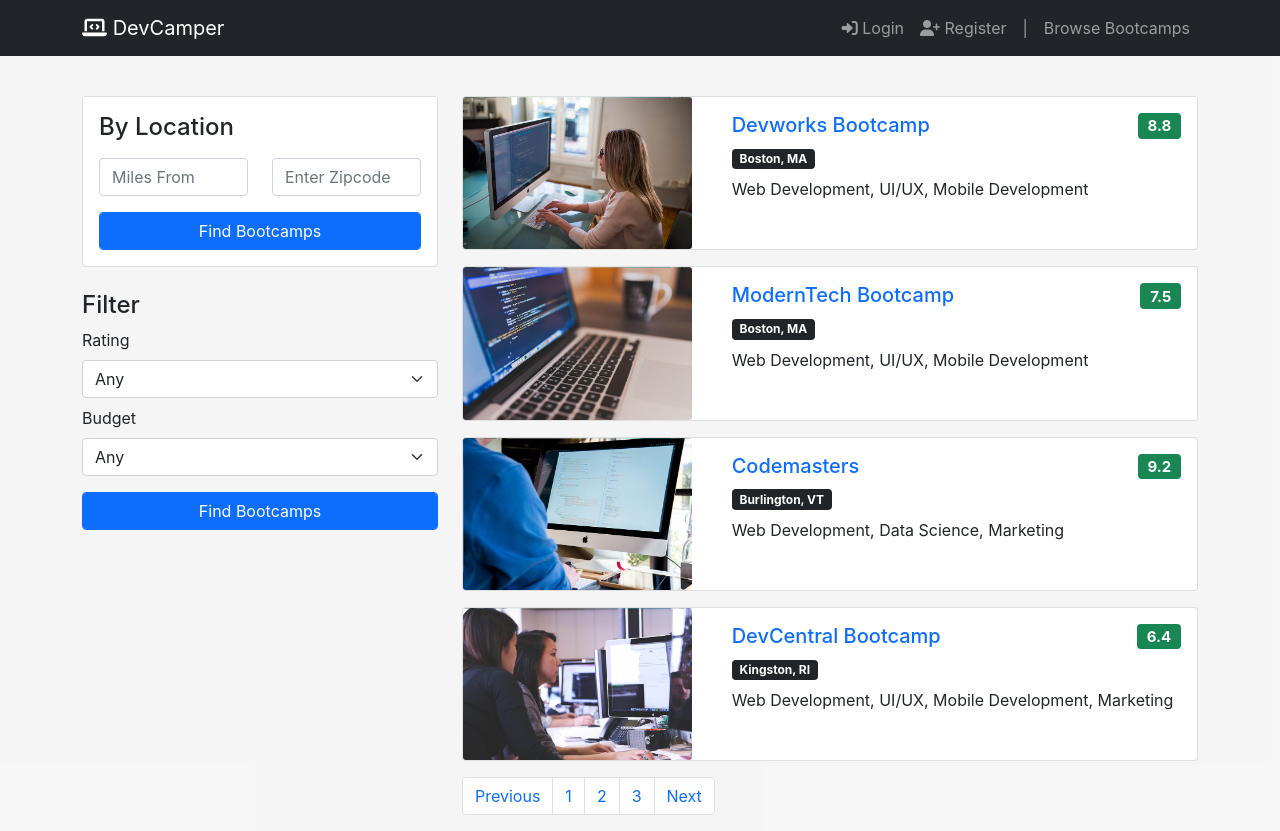
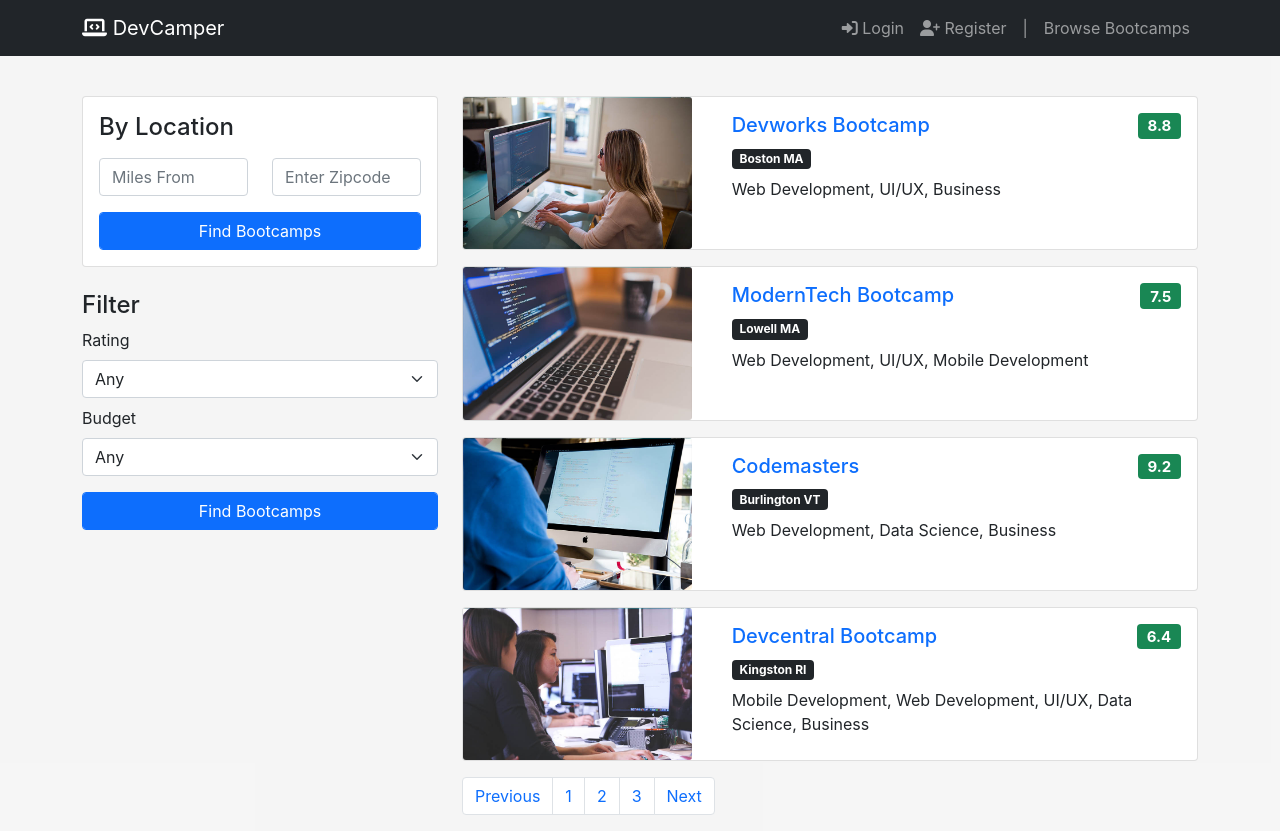
Before and after one commit to sholabioku/devcamper-api, a React (Create React App) app in the folder frontend/: page /bootcamps in a window 1280 px wide. Built offline with nearby package versions, Linux system fonts and the light colour scheme.

Commit message:
Map through the bootcamps

```diff
--- a/frontend/src/data.js
+++ b/frontend/src/data.js
@@ -6,11 +6,14 @@ const data = {
       name: 'Devworks Bootcamp',
       description:
         'Devworks is a full stack JavaScript Bootcamp located in the heart of Boston that focuses on the technologies you need to get a high paying job as a web developer',
+      rating: '8.8',
+      image: '/images/image_1.jpg',
       website: 'https://devworks.com',
       phone: '(111) 111-1111',
       email: 'enroll@devworks.com',
       address: '233 Bay State Rd Boston MA 02215',
-      careers: ['Web Development', 'UI/UX', 'Business'],
+      city: 'Boston MA',
+      careers: 'Web Development, UI/UX, Business',
       housing: true,
       jobAssistance: true,
       jobGuarantee: false,
@@ -22,11 +25,14 @@ const data = {
       name: 'ModernTech Bootcamp',
       description:
         'ModernTech has one goal, and that is to make you a rockstar developer and/or designer with a six figure salary. We teach both development and UI/UX',
+      rating: '7.5',
+      image: '/images/image_2.jpg',
       website: 'https://moderntech.com',
       phone: '(222) 222-2222',
       email: 'enroll@moderntech.com',
       address: '220 Pawtucket St, Lowell, MA 01854',
-      careers: ['Web Development', 'UI/UX', 'Mobile Development'],
+      city: 'Lowell MA',
+      careers: 'Web Development, UI/UX, Mobile Development',
       housing: false,
       jobAssistance: true,
       jobGuarantee: false,
@@ -38,11 +44,14 @@ const data = {
       name: 'Codemasters',
       description:
         'Is coding your passion? Codemasters will give you the skills and the tools to become the best developer possible. We specialize in full stack web development and data science',
+      rating: '9.2',
+      image: '/images/image_3.jpg',
       website: 'https://codemasters.com',
       phone: '(333) 333-3333',
       email: 'enroll@codemasters.com',
       address: '85 South Prospect Street Burlington VT 05405',
-      careers: ['Web Development', 'Data Science', 'Business'],
+      city: 'Burlington VT',
+      careers: 'Web Development, Data Science, Business',
       housing: false,
       jobAssistance: false,
       jobGuarantee: false,
@@ -54,16 +63,15 @@ const data = {
       name: 'Devcentral Bootcamp',
       description:
         'Is coding your passion? Codemasters will give you the skills and the tools to become the best developer possible. We specialize in front end and full stack web development',
+      rating: '6.4',
+      image: '/images/image_4.jpg',
       website: 'https://devcentral.com',
       phone: '(444) 444-4444',
       email: 'enroll@devcentral.com',
       address: '45 Upper College Rd Kingston RI 02881',
-      careers: [
-        'Mobile Development',
-        'Web Development',
-        'Data Science',
-        'Business',
-      ],
+      city: 'Kingston RI',
+      careers:
+        'Mobile Development, Web Development, UI/UX, Data Science, Business',
       housing: false,
       jobAssistance: true,
       jobGuarantee: true,
--- a/frontend/src/pages/bootcamps/Bootcamps.jsx
+++ b/frontend/src/pages/bootcamps/Bootcamps.jsx
@@ -3,6 +3,7 @@ import { Badge, Card, Col, Container, Form, Row } from 'react-bootstrap';
 import { Link } from 'react-router-dom';
 
 import Pagination from '../../components/Pagination';
+import data from '../../data';
 import './bootcamps.css';
 
 const Bootcamps = () => {
@@ -51,10 +52,11 @@ const Bootcamps = () => {
             <Form>
               <Form.Group>
                 <Form.Label> Rating</Form.Label>
-                <Form.Select className="custom-select mb-2">
-                  <option value="any" selected>
-                    Any
-                  </option>
+                <Form.Select
+                  aria-label="Default select example"
+                  className="custom-select mb-2"
+                >
+                  <option>Any</option>
                   <option value="9">9+</option>
                   <option value="8">8+</option>
                   <option value="7">7+</option>
@@ -69,10 +71,11 @@ const Bootcamps = () => {
               {/* Budget */}
               <Form.Group className="mb-3">
                 <Form.Label> Budget</Form.Label>
-                <Form.Select className="mb-2">
-                  <option value="any" selected>
-                    Any
-                  </option>
+                <Form.Select
+                  aria-label="Default select example"
+                  className="mb-2"
+                >
+                  <option>Any</option>
                   <option value="20000">$20,000</option>
                   <option value="15000">$15,000</option>
                   <option value="10000">$10,000</option>
@@ -93,123 +96,35 @@ const Bootcamps = () => {
           </Col>
           {/* Main Col */}
           <Col md={8}>
-            {/* Bootcamps */}
-            <Card className="mb-3">
+            {data.bootcamps.map((bootcamp) => (
+              <Card className="mb-3" key={bootcamp._id}>
                 <Row className="no-gutters">
                   <Col md={4}>
                     <img
-                    src="/images/image_1.jpg"
+                      src={bootcamp.image}
                       className="card-img"
-                    alt="..."
+                      alt={bootcamp.name}
                     />
                   </Col>
                   <Col md={8}>
                     <Card.Body>
                       <Card.Title>
                         <Link style={{ textDecoration: 'none' }} to="/bootcamp">
-                        Devworks Bootcamp
+                          {bootcamp.name}
                           <Badge bg="success" className="float-end">
-                          8.8
+                            {bootcamp.rating}
                           </Badge>
                         </Link>
                       </Card.Title>
                       <Badge className="mb-2" bg="dark">
-                      Boston, MA
+                        {bootcamp.city}
                       </Badge>
-                    <Card.Text>
-                      Web Development, UI/UX, Mobile Development
-                    </Card.Text>
+                      <Card.Text>{bootcamp.careers}</Card.Text>
                     </Card.Body>
                   </Col>
                 </Row>
               </Card>
-            <Card className="mb-3">
-              <Row className="no-gutters">
-                <Col md={4}>
-                  <img
-                    src="/images/image_2.jpg"
-                    className="card-img"
-                    alt="..."
-                  />
-                </Col>
-                <Col md={8}>
-                  <Card.Body>
-                    <Card.Title>
-                      <Link style={{ textDecoration: 'none' }} to="/bootcamp">
-                        ModernTech Bootcamp
-                        <Badge bg="success" className="float-end">
-                          7.5
-                        </Badge>
-                      </Link>
-                    </Card.Title>
-                    <Badge className="mb-2" bg="dark">
-                      Boston, MA
-                    </Badge>
-                    <Card.Text>
-                      Web Development, UI/UX, Mobile Development
-                    </Card.Text>
-                  </Card.Body>
-                </Col>
-              </Row>
-            </Card>
-            <Card className="mb-3">
-              <Row className="no-gutters">
-                <Col md={4}>
-                  <img
-                    src="/images/image_3.jpg"
-                    className="card-img"
-                    alt="..."
-                  />
-                </Col>
-                <Col md={8}>
-                  <Card.Body>
-                    <Card.Title>
-                      <Link style={{ textDecoration: 'none' }} to="/bootcamp">
-                        Codemasters
-                        <Badge bg="success" className="float-end">
-                          9.2
-                        </Badge>
-                      </Link>
-                    </Card.Title>
-                    <Badge className="mb-2" bg="dark">
-                      Burlington, VT
-                    </Badge>
-                    <Card.Text>
-                      Web Development, Data Science, Marketing
-                    </Card.Text>
-                  </Card.Body>
-                </Col>
-              </Row>
-            </Card>
-            <Card className="mb-3">
-              <Row className="no-gutters">
-                <Col md={4}>
-                  <img
-                    src="/images/image_4.jpg"
-                    className="card-img"
-                    alt="..."
-                  />
-                </Col>
-                <Col md={8}>
-                  <Card.Body>
-                    <Card.Title>
-                      <Link style={{ textDecoration: 'none' }} to="/bootcamp">
-                        DevCentral Bootcamp
-                        <Badge bg="success" className="float-end">
-                          6.4
-                        </Badge>
-                      </Link>
-                    </Card.Title>
-                    <Badge className="mb-2" bg="dark">
-                      Kingston, RI
-                    </Badge>
-                    <Card.Text>
-                      Web Development, UI/UX, Mobile Development, Marketing
-                    </Card.Text>
-                  </Card.Body>
-                </Col>
-              </Row>
-            </Card>
+            ))}
             <Pagination />
           </Col>
         </Row>
```
Lines whose indentation alone changed are shown as unchanged.
